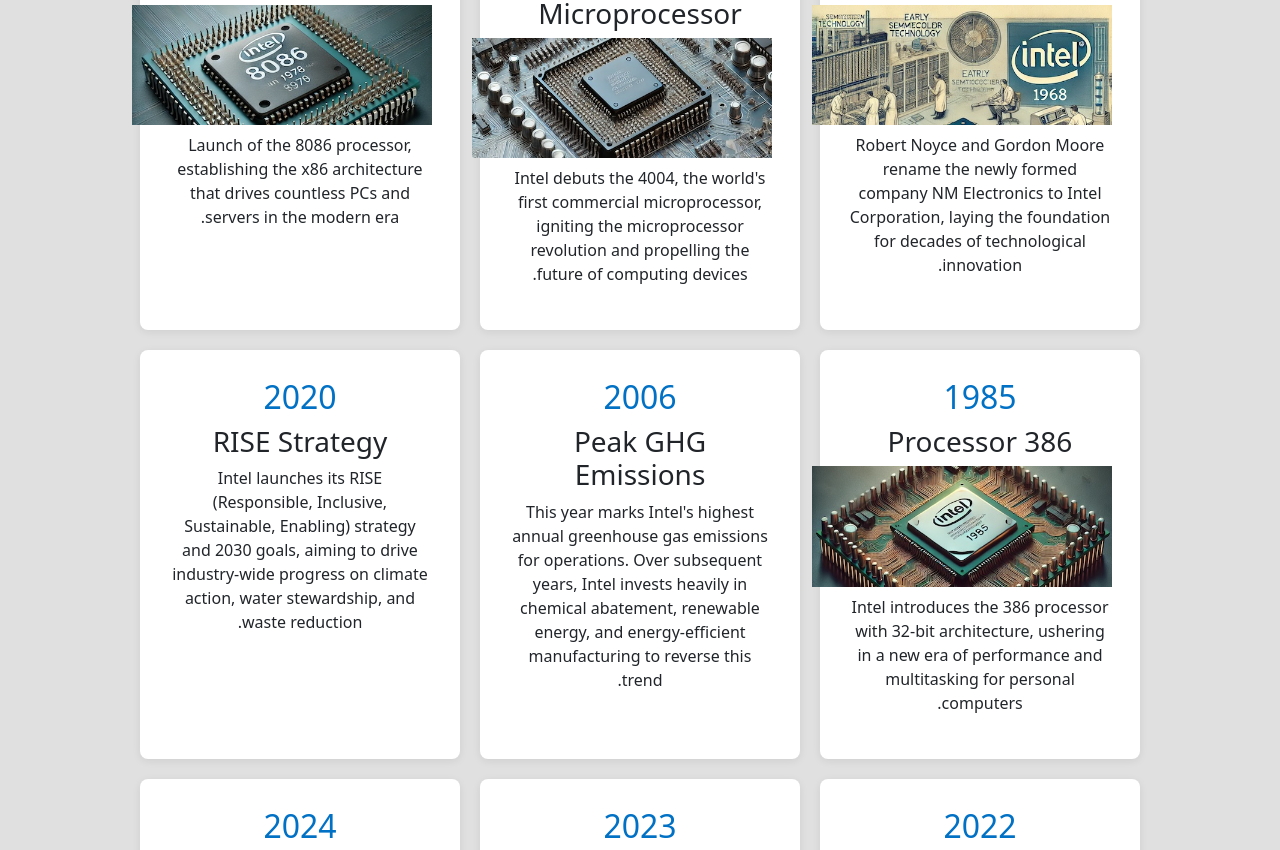
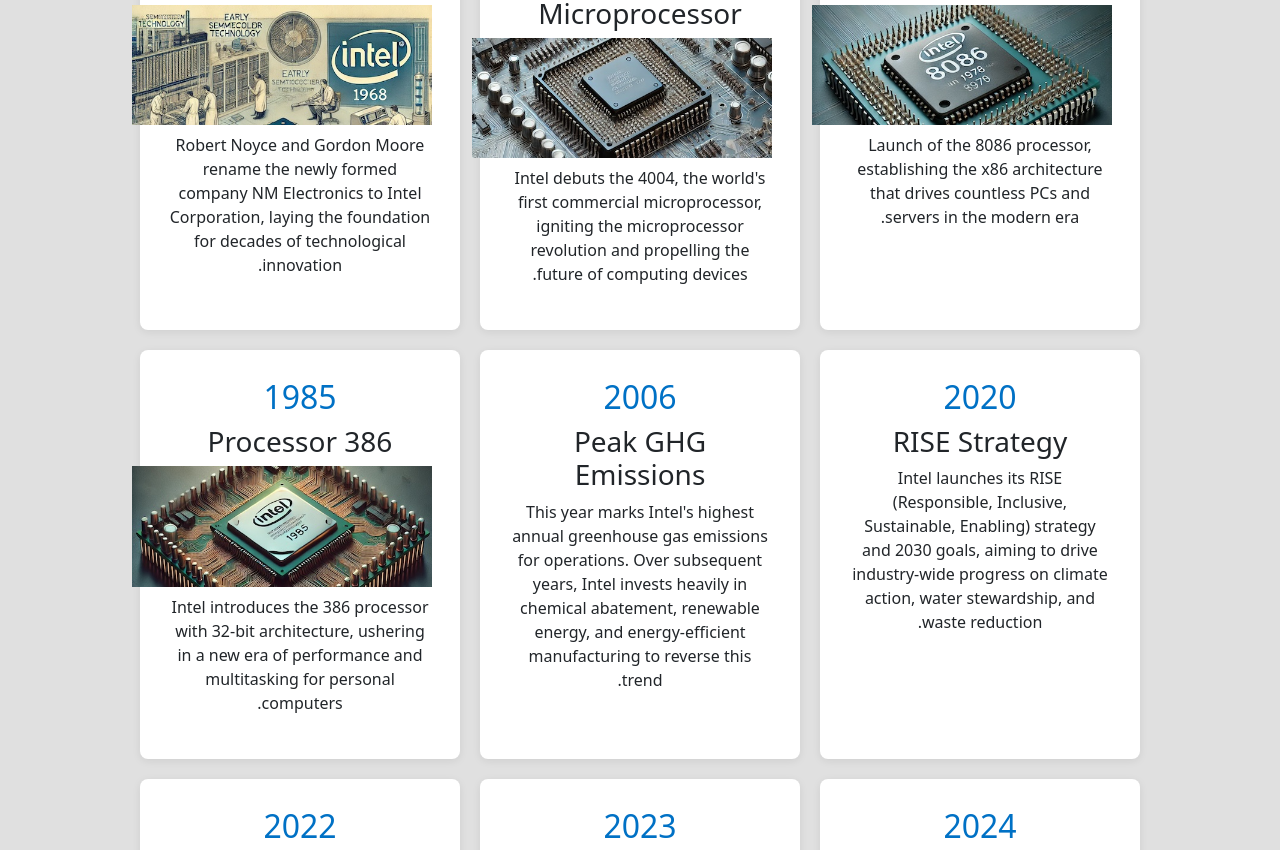
Before and after one commit to JustKenTabata/03-prj-intel-site-localization, a plain HTML site: page index.html in a window 1280 px wide. Shown: the part 556-1406 px from the top of the page. Drawn offline with nearby package versions, Linux system fonts and the light colour scheme.

Commit message:
Ensure section layout maintains right-to-left order for RTL support

```diff
--- a/style.css
+++ b/style.css
@@ -48,6 +48,7 @@
 	justify-content: center;
 	gap: 20px;
 	margin: 32px 0;
+	flex-direction: row-reverse !important; /* Always right-to-left order */
 }
 section > div {
 	background: #fff;
```
